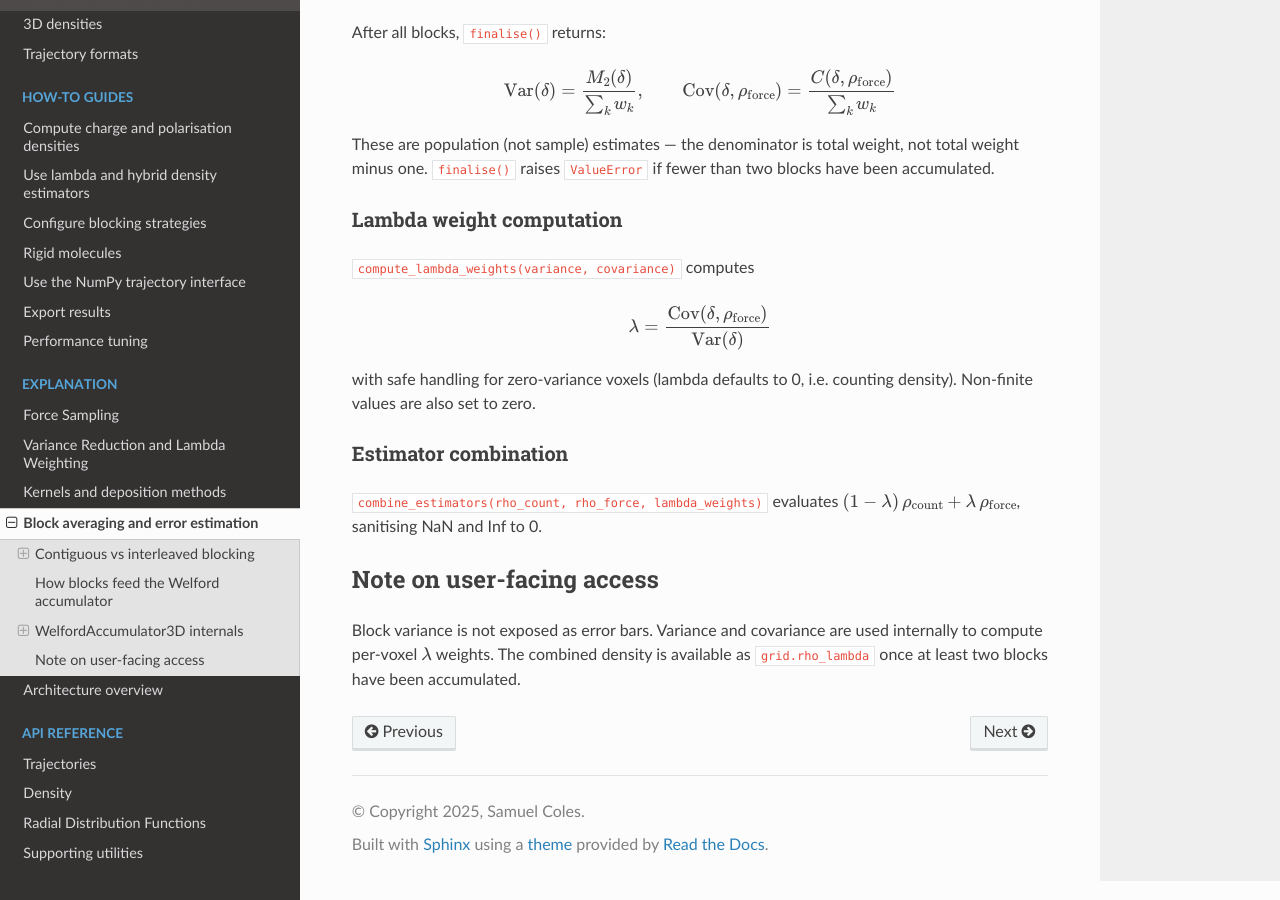
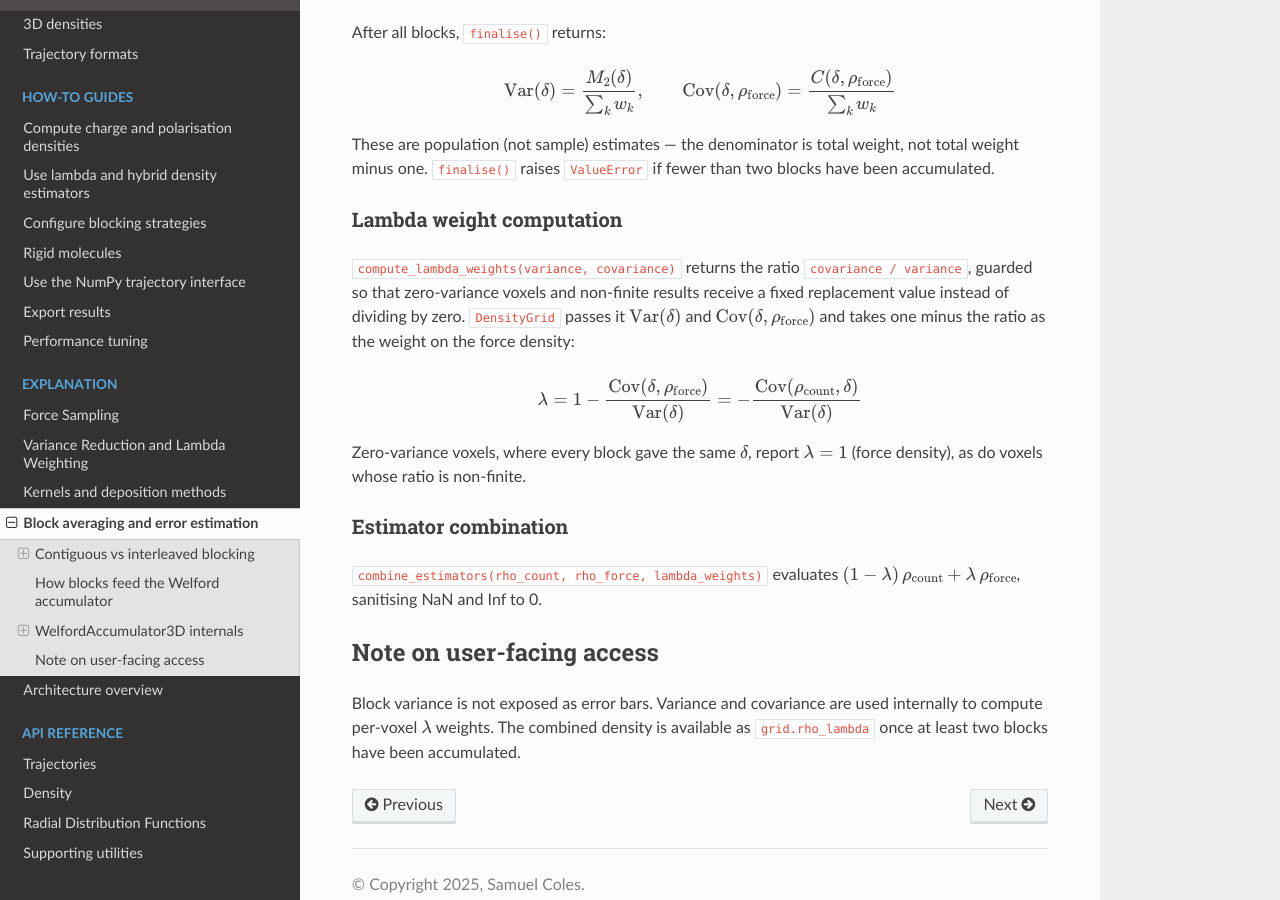
Before and after one commit to user200000/revelsmd, a Sphinx documentation site: the page built from docs/source/explanation/block-averaging.md, in a window 1280 px wide and 900 px high, scrolled down 1948 px. Built offline with Sphinx 7.4.7 and the Read the Docs theme 3.1.0, drawn with Linux system fonts in a browser that asks for light colours.

Commit message:
Describe the density lambda fallback correctly

```diff
--- a/docs/source/explanation/block-averaging.md
+++ b/docs/source/explanation/block-averaging.md
@@ -102,14 +102,20 @@ blocks have been accumulated.
 
 ### Lambda weight computation
 
-`compute_lambda_weights(variance, covariance)` computes
+`compute_lambda_weights(variance, covariance)` returns the ratio
+`covariance / variance`, guarded so that zero-variance voxels and non-finite
+results receive a fixed replacement value instead of dividing by zero.
+`DensityGrid` passes it $\text{Var}(\delta)$ and
+$\text{Cov}(\delta, \rho_\text{force})$ and takes one minus the ratio as the
+weight on the force density:
 
 $$
-\lambda = \frac{\text{Cov}(\delta, \rho_\text{force})}{\text{Var}(\delta)}
+\lambda = 1 - \frac{\text{Cov}(\delta, \rho_\text{force})}{\text{Var}(\delta)}
+= -\frac{\text{Cov}(\rho_\text{count}, \delta)}{\text{Var}(\delta)}
 $$
 
-with safe handling for zero-variance voxels (lambda defaults to 0, i.e. counting
-density). Non-finite values are also set to zero.
+Zero-variance voxels, where every block gave the same $\delta$, report
+$\lambda = 1$ (force density), as do voxels whose ratio is non-finite.
 
 ### Estimator combination
 
```
Also changed, not shown: docs/source/how-to/lambda-weighting.md (+5 -0 lines).
